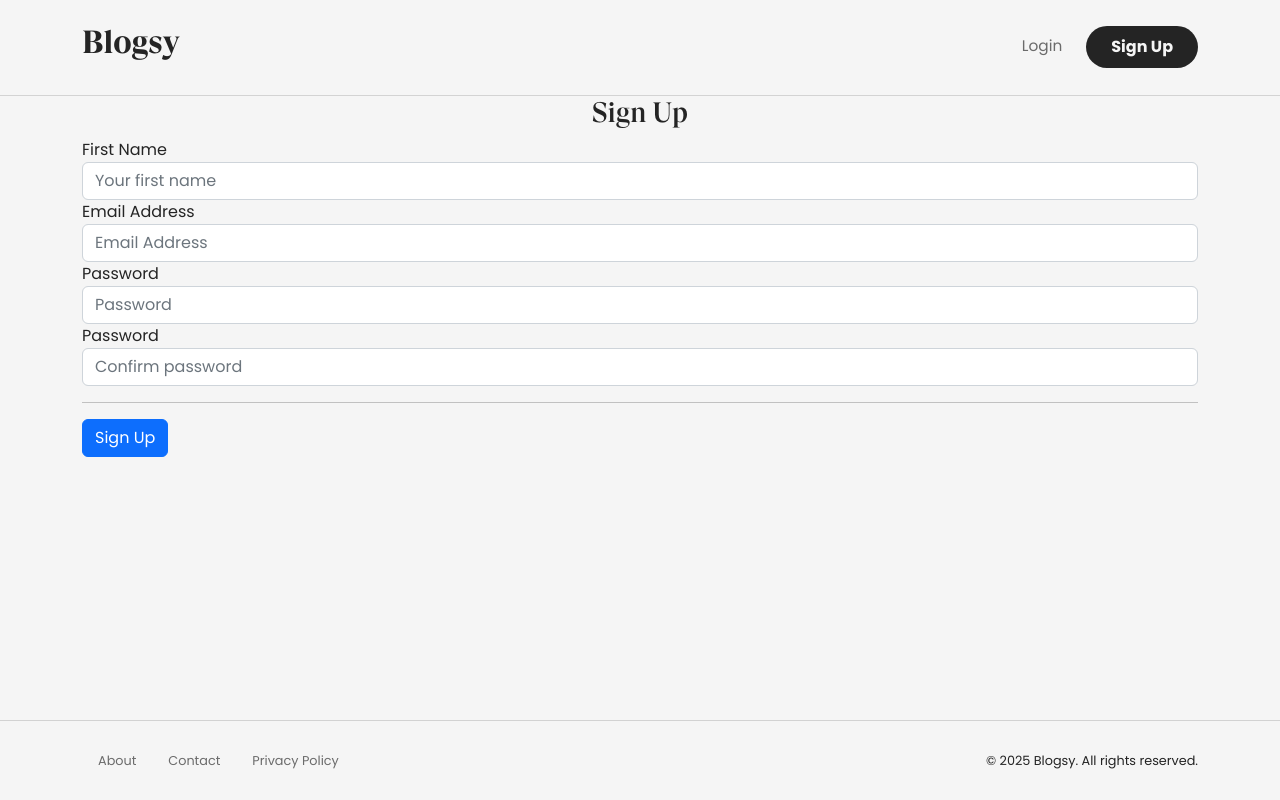
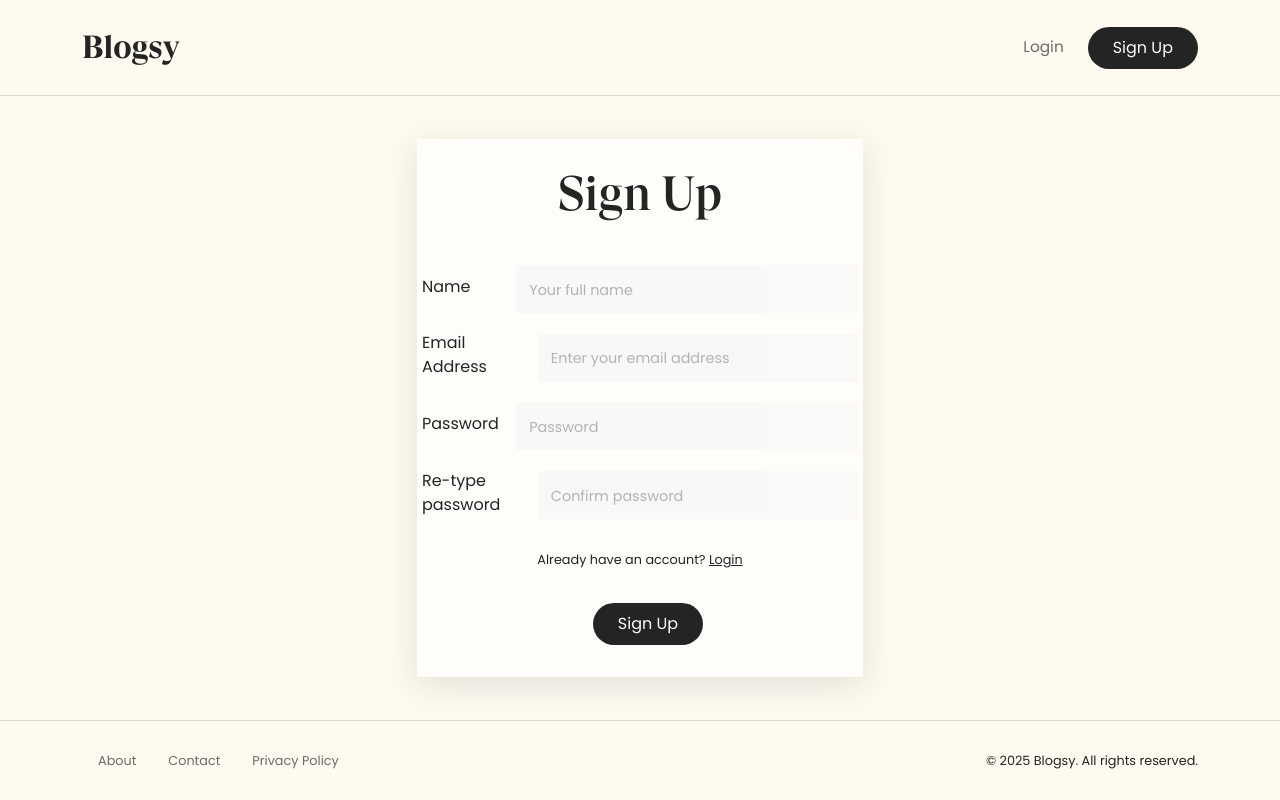
Before and after one commit to Bishoy-Morgan/Blogsy, a Flask app: page /sign-up in a window 1280 px wide. Run offline with Flask 3, Linux system fonts and the light colour scheme.

Commit message:
login,sign_up

```diff
--- a/website/static/css/styles.css
+++ b/website/static/css/styles.css
@@ -32,20 +32,20 @@
 :root {
     --primary-color: #242424;
     --gray-color: #6b6b6b;
-    --white-color: #f5f5f5;
-    /* --secondary-color: #6c757d;
+    --white-color: #fffdfa;
+    /* --white-color: #f5f5f5; */
+    --floral-color: #fffaf0;
+    /* --secondary-color: #6c757d; */
     --success-color: #28a745;
-    --danger-color: #dc3545;
+    --danger-color: #e36e79;
     --warning-color: #ffc107;
-    --info-color: #17a2b8;
-    --dark-color: #242424; */
+    /* --info-color: #17a2b8; */
 }
-
 
 body {
     position: relative;
     font-family: 'Poppins', sans-serif;
-    background-color: #f5f5f5;
+    background-color: var(--floral-color);
     color: var(--primary-color);
 }
 
@@ -59,8 +59,9 @@ h1 {
     line-height: 0.95;
 }
 
-.hero-section {
-    margin-top: 8%;
+h2 {
+    font-size: clamp(2.5rem, 6vw, 3rem);
+    line-height: 0.95;
 }
 
 .hero-img {
@@ -68,12 +69,18 @@ h1 {
     height: 100%;
     max-height: 500px;
     object-fit: cover;
-    transform: translateY(-5rem);
 }
 
 .blogsy-font {
+    text-decoration: none;
+    font-family: 'GT-Super';
+    color: var(--primary-color);
     font-size: clamp(1.5rem, 5vw, 2rem);
     font-weight: 700;
+    &:hover {
+        color: var(--primary-color);
+        cursor: pointer;
+    }
 }
 
 body nav {
@@ -88,15 +95,15 @@ body nav {
     padding: .5rem 1.5rem;
     background-color: var(--primary-color);
     color: var(--white-color);
-    font-weight: 700;
     border: 1px solid transparent;
     border-radius: 100px;
     text-decoration: none;
     margin-left: 1rem;
+    cursor: pointer;
     &:hover {
         color: var(--primary-color);
         border: 1px solid var(--primary-color);
-        background-color: var(--white-color);
+        background-color: var(--floral-color);
     }
 }
 
@@ -110,29 +117,50 @@ body nav {
     line-height: 1.2;
 }
 
-.login-form {
-    position: fixed;
-    top: 50%;
-    left: 50%;
-    transform: translate(-50%, -50%);
+.login-form, .signUp-form {
+    background-color: var(--white-color);
+    padding: 3rem;
     width: 30%;
-    padding: 4rem;
-    border-radius: 2rem;
-    background: var(--white-color);
-    border: 2px solid black;
-    z-index: 1000;
     display: flex;
+    gap: 1.5rem;
     flex-direction: column;
     justify-content: center;
     align-items: center;
+    box-shadow: 0 8px 32px rgba(36,36,36,0.12);
+}
+
+.signUp-form {
+    padding: 2rem;
+    width: 40%;
+}
+
+.signUp-form .form-group {
+    width: 100%;
+    display: flex;
+    gap: 0 1rem;
+    justify-content: space-between;
+    align-items: center;
+    margin: 1rem 0;
+}
+
+input {
+    background-color: whitesmoke;
+    opacity: 0.5;
+    padding: 0 0.8rem;
+    border: 0px solid transparent;
+    border-radius: .25rem;
+    height: 3rem;
+    min-width: 20rem;
+    margin-top: 0.3rem;
+    outline-color: var(--primary-color);
+    &::placeholder {
+        color: var(--gray-color);
+        font-size: .9rem;
+    }
 }
 
 footer {
-    position: fixed;
-    bottom: 0;
-    left: 0;
     width: 100%;
-    height: 10vh;
     max-height: 11vh;
     border-top: 1px solid rgba(107, 107, 107, 0.25);
 }
@@ -144,6 +172,32 @@ footer .nav-link {
     }
 }
 
-.font-11 {
+.font-11, .create-one {
     font-size: .8rem;
 }
+
+.create-one {
+    color: var(--primary-color);
+    &:hover {
+        color: var(--gray-color);
+        text-decoration: none;
+    }
+}
+
+.alert-message {
+    position: absolute;
+    top: 5%;
+    left: 50%;
+    transform: translateX(-50%);
+    padding: 1rem 3rem;
+    background-color: var(--danger-color);
+    color: var(--primary-color);
+}
+
+.alert-message button {
+    margin-left: 2rem;
+    background-color: var(--primary-color);
+    border: 0;
+    border-radius: 100px;
+    color: var(--white-color);
+}
--- a/website/templates/base.html
+++ b/website/templates/base.html
@@ -34,7 +34,7 @@
                     <span class="navbar-toggler-icon"></span>
                 </button>
                 <div class="collapse navbar-collapse justify-content-between" id="navbarNav">
-                    <h3 class="blogsy-font text-left ">Blogsy</h3>
+                    <a href="/" class="blogsy-font text-left">Blogsy</a>
                     <div class="navbar-nav">
                         {% if user.is_authenticated %}
                             <a class="nav-item nav-link" id="home" href="/home">Home</a>
@@ -51,7 +51,7 @@
             {% if messages %}
                 {% for category, message in messages %}
                     {% if category == 'error' %}
-                    <div class="alert alert-danger alert-dismissible fade show" role="alert">
+                    <div class="alert-message alert alert-danger alert-dismissible fade show" role="alert">
                         {{ message }}
                         <button type="button" class="close" data-bs-dismiss="alert">
                             <span aria-hidden="true">&times;</span>
@@ -68,11 +68,11 @@
                 {% endfor %}
             {% endif %}
         {% endwith %}
-        <div class="container">
+        <div class="w-100 d-flex justify-content-center align-items-center" style="height: 78vh;">
             {% block content %}
             {% endblock %}
         </div>
-        <footer class="d-flex align-items-center ">
+        <footer class="d-flex align-items-center " style="height: 10vh;">
             <div class="container d-flex flex-row justify-content-between align-items-center">
                 <ul class="nav d-flex ">
                     <li class="nav-item ">
--- a/website/templates/sign_up.html
+++ b/website/templates/sign_up.html
@@ -3,49 +3,52 @@
         Sign Up
     {% endblock %}
     {% block content %}
-        <form method="POST">
-            <h3 align="center">Sign Up</h3>
+        <div class="container d-flex aligin-items-center justify-content-center">
+            <form method="POST" class="signUp-form">
+                <h2 class="mb-1">Sign Up</h2>
+                <div>
                     <div class="form-group">
-                <label for="firstName">First Name</label>
+                        <label for="firstName">Name</label>
                         <input
                         type="text"
-                class="form-control"
                         id="firstName"
                         name="firstName"
-                placeholder="Your first name"
+                        placeholder="Your full name"
                         >
                     </div>
                     <div class="form-group">
                         <label for="email">Email Address</label>
                         <input
                         type="email"
-                class="form-control"
                         id="email"
                         name="email"
-                placeholder="Email Address"
+                        placeholder="Enter your email address"
                         >
                     </div>
                     <div class="form-group">
                         <label for="password1">Password</label>
                         <input
                         type="password"
-                class="form-control"
                         id="password1"
                         name="password1"
                         placeholder="Password"
                         >
                     </div>
-            <div class="form-group">
-                <label for="password2">Password</label>
+                    <div class="form-group mb-1">
+                        <label for="password2">Re-type password</label>
                         <input
                         type="password"
-                class="form-control"
                         id="password1"
                         name="password2"
                         placeholder="Confirm password"
                         >
                     </div>
-            <hr>
-            <button type="submit" class="btn btn-primary">Sign Up</button>
+                </div>
+                <div>
+                    <span class="font-11">Already have an account? </span>
+                    <a  href="{{ url_for('auth.login') }}" class="create-one">Login</a>
+                </div>
+                <button type="submit" class="button-style mt-2">Sign Up</button>
             </form>
+        </div>
     {% endblock %}
--- a/website/templates/welcome.html
+++ b/website/templates/welcome.html
@@ -1,13 +1,13 @@
 {% extends 'base.html' %}
 
 {% block content %}
-    <div class="hero-section d-flex text-left w-100 ">
+    <div class="container d-flex justify-content-center align-items-center text-left ">
         <div class="w-50">
             <h1>Read, Write <br/> Connect</h1>
             <p class="subtitle my-5 ">A Place to read and share ideas</p>
-            <button class="button-style m-0">
+            <a  href="{{ url_for('auth.login') }}" class="button-style m-0 ">
                 Get started
-            </button>
+            </a>
         </div>
         <div class="w-50">
             <img
```
Also changed, not shown: website/templates/login.html (+11 -10 lines), website/static/images/hero-image1.png (added). Lines whose indentation alone changed are shown as unchanged.
